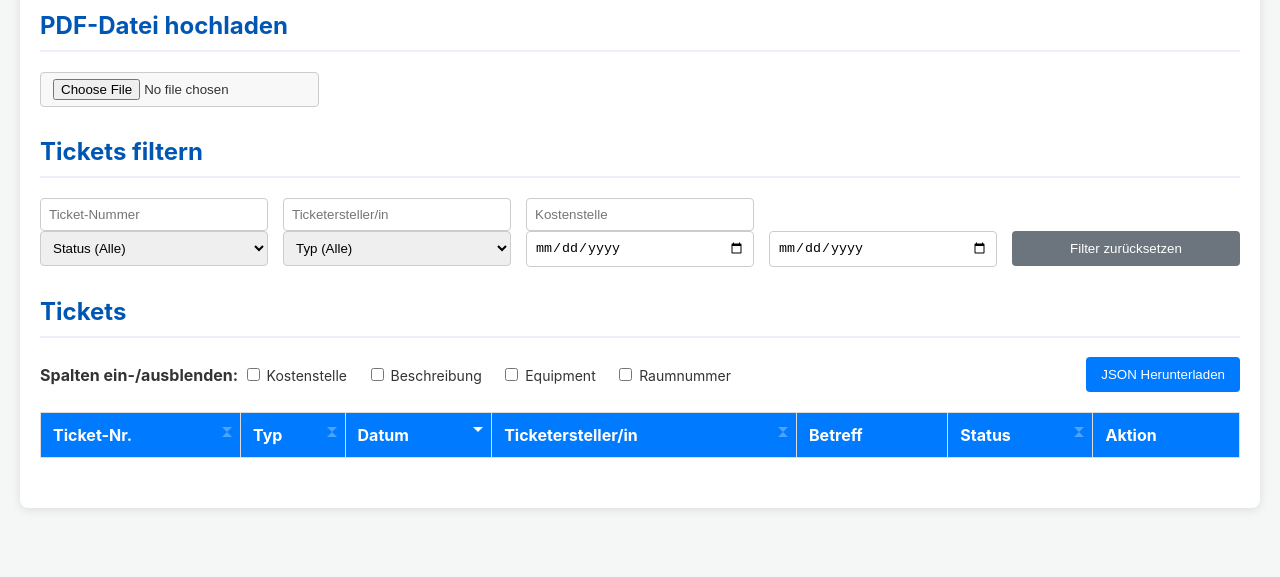
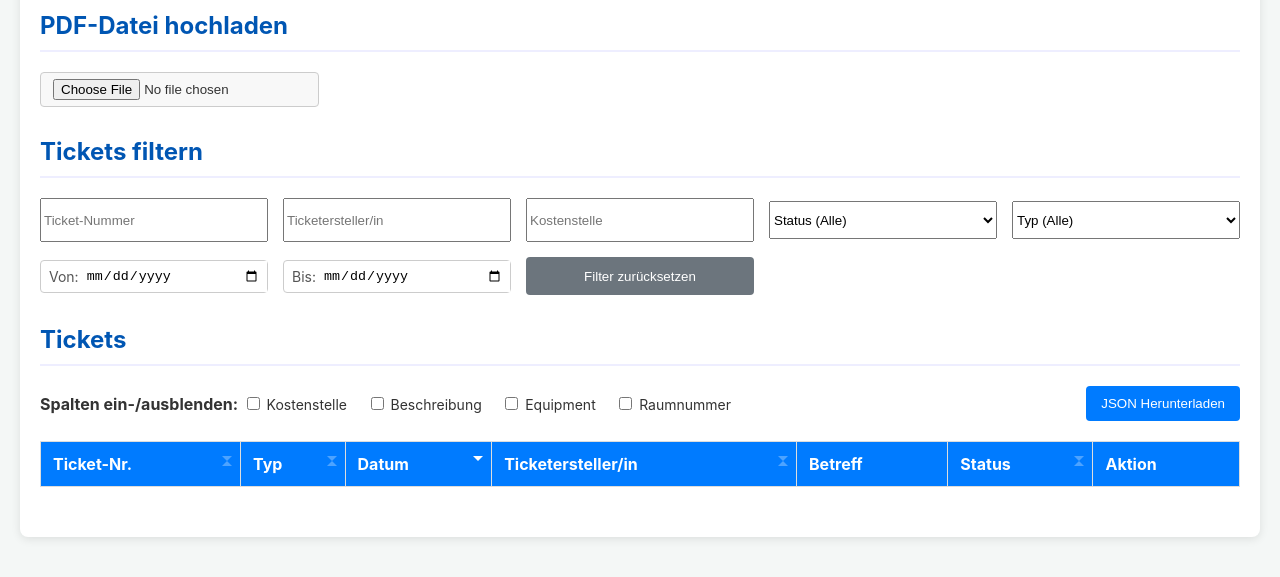
Before and after one commit to drfoehn/mymit-tickethandler, a plain HTML site: page index.html in a window 1280 px wide. Shown: the part 101-678 px from the top of the page. Drawn offline with Linux system fonts and the light colour scheme; a script that the page names is missing.

Commit message:
filter verschönert

```diff
--- a/index.html
+++ b/index.html
@@ -21,8 +21,6 @@
                 <input type="text" id="filter-ticket-nr" placeholder="Ticket-Nummer">
                 <input type="text" id="filter-ersteller" placeholder="Ticketersteller/in">
                 <input type="text" id="filter-kostenstelle" placeholder="Kostenstelle">
-            </div>
-            <div class="filters">
                 <select id="filter-status">
                     <option value="">Status (Alle)</option>
                     <option value="offen">Offen</option>
@@ -34,8 +32,14 @@
                     <option value="Serviceanfrage">Serviceanfrage</option>
                     <option value="Störungsmeldung">Störungsmeldung</option>
                 </select>
-                <input type="date" id="filter-date-start" title="Start-Datum">
-                <input type="date" id="filter-date-end" title="End-Datum">
+                <div class="date-filter-group">
+                    <label for="filter-date-start">Von:</label>
+                    <input type="date" id="filter-date-start" title="Start-Datum">
+                </div>
+                <div class="date-filter-group">
+                    <label for="filter-date-end">Bis:</label>
+                    <input type="date" id="filter-date-end" title="End-Datum">
+                </div>
                 <button id="clear-filters">Filter zurücksetzen</button>
             </div>
         </div>
--- a/style.css
+++ b/style.css
@@ -37,17 +37,35 @@ input[type="file"] {
 
 .filters {
     display: grid;
-    grid-template-columns: repeat(auto-fill, minmax(200px, 1fr));
+    grid-template-columns: repeat(auto-fill, minmax(220px, 1fr));
     gap: 15px;
     align-items: center;
 }
 
-.filters input, .filters select {
-    width: 100%;
-    padding: 8px;
+.filters input, .filters select, .filters button {
+    height: 38px; /* Consistent height */
+}
+
+.date-filter-group {
+    display: flex;
+    align-items: center;
+    background-color: #fff;
     border: 1px solid #ccc;
     border-radius: 4px;
-    box-sizing: border-box;
+    padding-left: 8px;
+}
+
+.date-filter-group label {
+    font-size: 14px;
+    white-space: nowrap;
+    color: #555;
+}
+
+.date-filter-group input[type="date"] {
+    border: none;
+    flex-grow: 1;
+    padding: 7px;
+    height: auto;
 }
 
 button {
```
